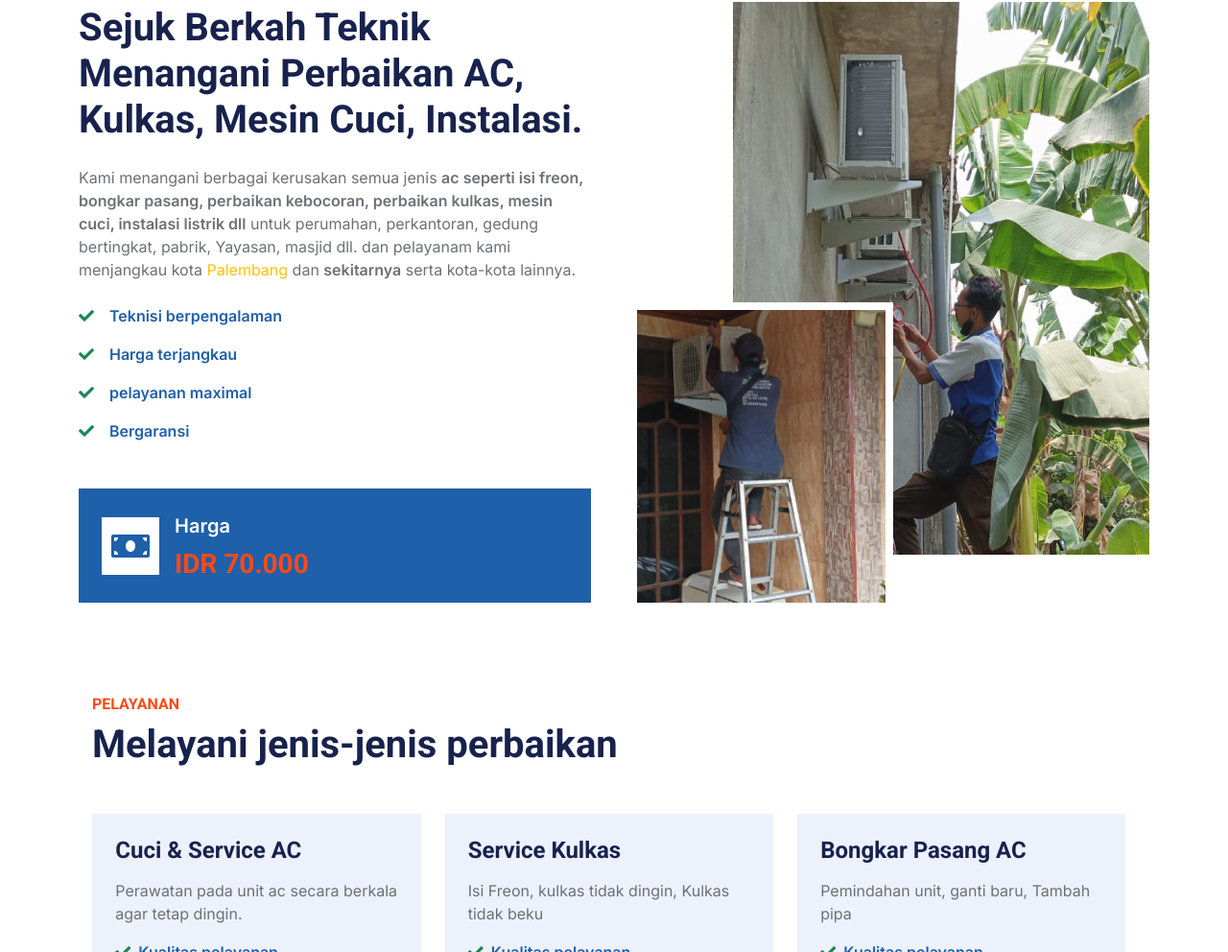
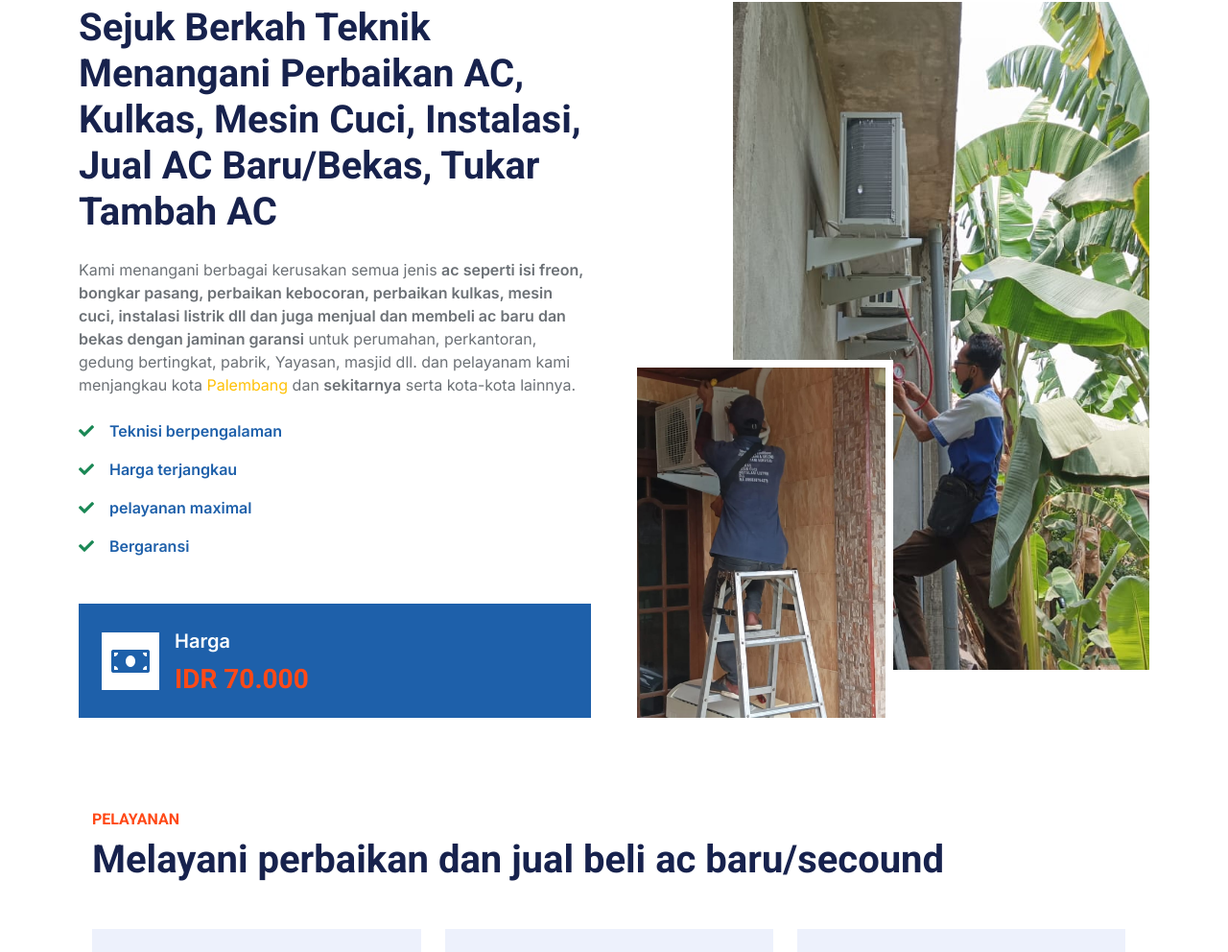
Before and after one commit to coorporates/sejuk-berkah-teknik, a plain HTML site: page index.html in a window 1280 px wide. Shown: the part 1808-2800 px from the top of the page at 96% size. Drawn offline with nearby package versions, Linux system fonts and the light colour scheme.

Commit message:
mengganti gambar dan menambahan judul

```diff
--- a/index.html
+++ b/index.html
@@ -105,7 +105,7 @@
               <div class="row justify-content-start">
                 <div class="col-10 col-lg-8">
                   <h5 class="text-white text-uppercase mb-3 animated slideInDown">SEJUK BERKAH TEKNIK</h5>
-                  <h1 class="display-3 text-white animated slideInDown mb-4">Spesialis Perbaikan Dan Perawatan AC</h1>
+                  <h1 class="display-3 text-white animated slideInDown mb-4">Spesialis Servcice AC, Kulkas, Mesin Cuci, Jual Beli AC Baru dan Bekas</h1>
                   <p class="fs-5 fw-medium text-white mb-4 pb-2">Kepuasan pelanggan adalah prioritas utama kami dengan ditangani teknisi-teknisi handal dan profesional serta berpengalaman.</p>
                   <!-- <a href="" class="btn btn-primary py-md-3 px-md-5 me-3 animated slideInLeft">Read More</a>
                   <a href="" class="btn btn-secondary py-md-3 px-md-5 animated slideInRight">Free Quote</a> -->
@@ -164,10 +164,11 @@
         <div class="row g-5">
           <div class="col-lg-6 wow fadeInUp" data-wow-delay="0.1s">
             <h6 class="text-secondary text-uppercase">Tentang Kami</h6>
-            <h1 class="mb-4">Sejuk Berkah Teknik Menangani Perbaikan AC, Kulkas, Mesin Cuci, Instalasi.</h1>
+            <h1 class="mb-4">Sejuk Berkah Teknik Menangani Perbaikan AC, Kulkas, Mesin Cuci, Instalasi, Jual AC Baru/Bekas, Tukar Tambah AC</h1>
             <p class="mb-4">
-              Kami menangani berbagai kerusakan semua jenis <span class="fw-bold">ac seperti isi freon, bongkar pasang, perbaikan kebocoran, perbaikan kulkas, mesin cuci, instalasi listrik dll</span> untuk perumahan, perkantoran, gedung
-              bertingkat, pabrik, Yayasan, masjid dll. dan pelayanam kami menjangkau kota <span class="text-warning">Palembang</span> dan <span class="fw-bold">sekitarnya</span> serta kota-kota lainnya.
+              Kami menangani berbagai kerusakan semua jenis
+              <span class="fw-bold">ac seperti isi freon, bongkar pasang, perbaikan kebocoran, perbaikan kulkas, mesin cuci, instalasi listrik dll dan juga menjual dan membeli ac baru dan bekas dengan jaminan garansi</span> untuk perumahan,
+              perkantoran, gedung bertingkat, pabrik, Yayasan, masjid dll. dan pelayanam kami menjangkau kota <span class="text-warning">Palembang</span> dan <span class="fw-bold">sekitarnya</span> serta kota-kota lainnya.
             </p>
             <p class="fw-medium text-primary"><i class="fa fa-check text-success me-3"></i>Teknisi berpengalaman</p>
             <p class="fw-medium text-primary"><i class="fa fa-check text-success me-3"></i>Harga terjangkau</p>
@@ -201,7 +202,7 @@
           <div class="ms-lg-5 ps-lg-5">
             <div class="text-center text-lg-start wow fadeInUp" data-wow-delay="0.1s">
               <h6 class="text-secondary text-uppercase">Pelayanan</h6>
-              <h1 class="mb-5">Melayani jenis-jenis perbaikan</h1>
+              <h1 class="mb-5">Melayani perbaikan dan jual beli ac baru/secound</h1>
             </div>
             <div class="owl-carousel service-carousel position-relative wow fadeInUp" data-wow-delay="0.1s">
               <div class="bg-light p-4">
@@ -288,7 +289,7 @@
           <div class="col-lg-3 col-md-6 wow fadeInUp" data-wow-delay="0.1s">
             <div class="team-item">
               <div class="position-relative overflow-hidden">
-                <img class="img-fluid" src="img/7.jpg" alt="" />
+                <img class="img-fluid" src="img/7 (2).jpg" alt="" />
               </div>
             </div>
           </div>
@@ -309,7 +310,7 @@
           <div class="col-lg-3 col-md-6 wow fadeInUp" data-wow-delay="0.7s">
             <div class="team-item">
               <div class="position-relative overflow-hidden">
-                <img class="img-fluid" src="img/10.jpg" alt="" />
+                <img class="img-fluid" src="img/10 (2).jpg" alt="" />
               </div>
             </div>
           </div>
```
Also changed, not shown: img/10 (2).jpg (added), img/7 (2).jpg (added), plumbing.jpg (deleted).
